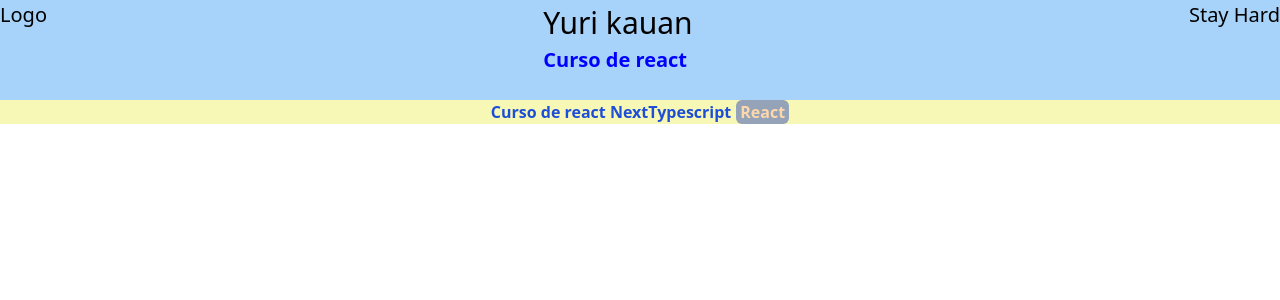
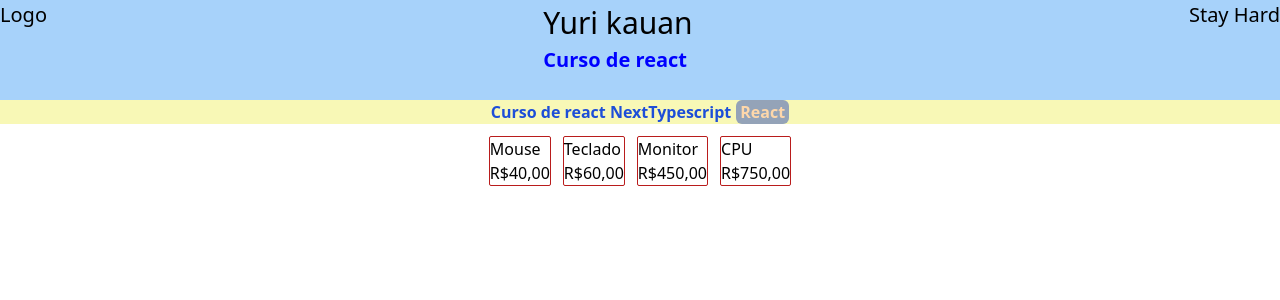
Before and after one commit to YuriKauan10/EstudoDeReact, a Next.js app: page / in a window 1280 px wide. Shown: the top 300 px of the page. Built offline with nearby package versions, Linux system fonts and the light colour scheme.

Commit message:
feat: adicionando props

```diff
--- /dev/null
+++ b/pages/Card.tsx
@@ -0,0 +1,12 @@
+
+
+function Card(props: any){
+    return (
+        <div className="flex flex-col border border-red-700 rounded-sm ">
+            <div className="cursor-pointer">{props.produto}</div>
+            <div className="cursor-pointer">{props.valor}</div>
+        </div>
+    )
+}
+
+export default Card
--- a/pages/Topo.tsx
+++ b/pages/Topo.tsx
@@ -1,4 +1,5 @@
 import '../styles/topo.css';
+
 
 function Topo(){
     return (
--- a/pages/index.tsx
+++ b/pages/index.tsx
@@ -1,5 +1,6 @@
 import '../styles/globals.css';
 import Topo from "./Topo"
+import Card from './Card';
 
 export default function Home() {
   return (
@@ -9,6 +10,12 @@ export default function Home() {
         <div className="font-bold text-blue-700 text-">Curso de react NextTypescript</div>
         <div className="bg-slate-400 text-orange-200 font-bold pl-1 pr-1 rounded-md">React</div>
       </div>
+      <div className = 'flex justify-center gap-3 m-3'>
+        <Card produto = {'Mouse'} valor = {'R$40,00'}/>
+        <Card produto = {'Teclado'} valor = {'R$60,00'}/>
+        <Card produto = {'Monitor'} valor = {'R$450,00'}/>
+        <Card produto = {'CPU'} valor = {'R$750,00'}/>
+      </div>
     </div>
   )
 }
```
